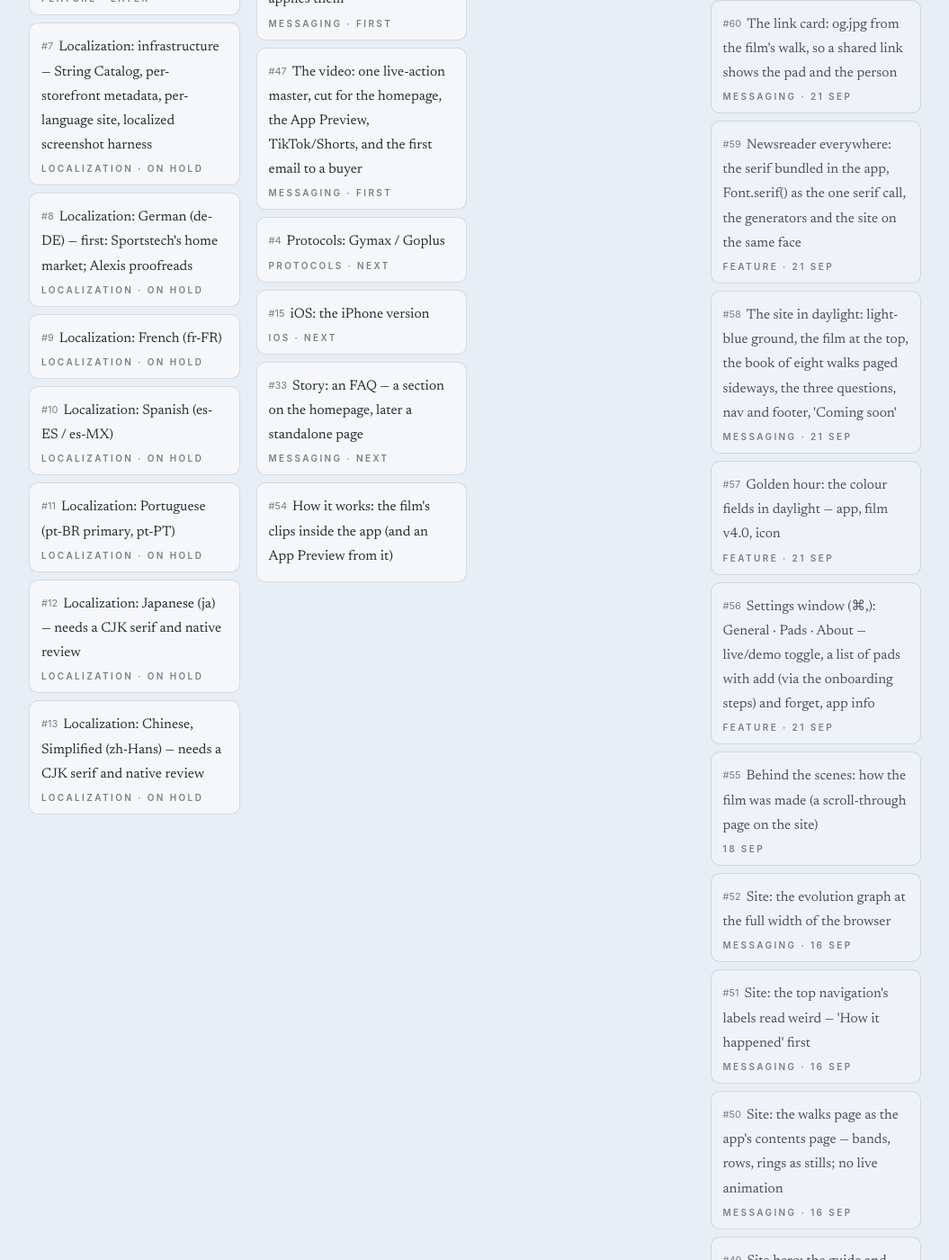
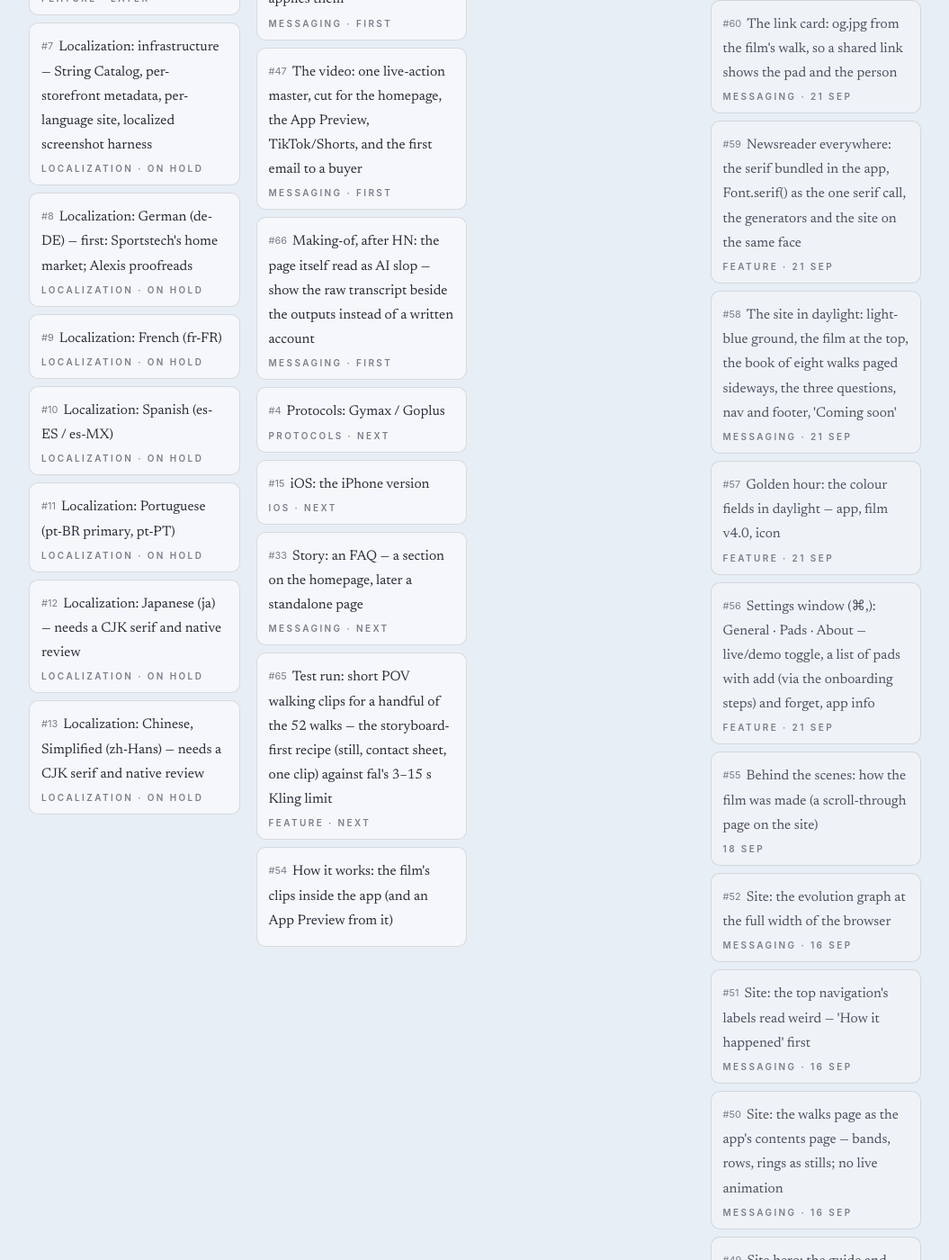
Before and after one commit to akaalias/mosey-site, a Jekyll site: the page built from backlog.html, in a window 1280 px wide and 1400 px high, scrolled down 1286 px. Shown: the whole window at 90% size, without its empty margins (112-1167 px from the left). Built offline with Jekyll 4.4.1, drawn with Linux system fonts in a browser that asks for light colours; some of the changed text lies outside the part shown.

Commit message:
Backlog: #64–#66

```diff
--- a/backlog.html
+++ b/backlog.html
@@ -42,7 +42,7 @@
 <li class='bl-card'><span class='bl-num'>#12</span><span class='bl-title'>Localization: Japanese (ja) — needs a CJK serif and native review</span><span class='bl-kick'>localization · on hold</span></li>
 <li class='bl-card'><span class='bl-num'>#13</span><span class='bl-title'>Localization: Chinese, Simplified (zh-Hans) — needs a CJK serif and native review</span><span class='bl-kick'>localization · on hold</span></li>
 </ul></section>
-<section class='bl-col todo'><h2>To do</h2><span class='bl-sub'><b>11</b> · next, in order</span><ul class='bl-list'>
+<section class='bl-col todo'><h2>To do</h2><span class='bl-sub'><b>13</b> · next, in order</span><ul class='bl-list'>
 <li class='bl-card'><span class='bl-num'>#1</span><span class='bl-title'>Protocols: a second backend behind PadManager (the seam for KingSmith, Gymax, FitShow)</span><span class='bl-kick'>protocols · first</span></li>
 <li class='bl-card'><span class='bl-num'>#2</span><span class='bl-title'>Protocols: KingSmith v1 — WalkingPad A1, A1 Pro, C1, C2, R1, R1 Pro</span><span class='bl-kick'>protocols · first</span></li>
 <li class='bl-card'><span class='bl-num'>#3</span><span class='bl-title'>Protocols: KingSmith v2 — WalkingPad R2, X21, K12 Pro, MXG, G1C</span><span class='bl-kick'>protocols · first</span></li>
@@ -50,12 +50,15 @@
 <li class='bl-card'><span class='bl-num'>#14</span><span class='bl-title'>Messaging &amp; ASO, English: one voice across app, store, screenshots, site, blog — iterate until it fits</span><span class='bl-kick'>messaging · first</span></li>
 <li class='bl-card'><span class='bl-num'>#30</span><span class='bl-title'>Story: a top-level &quot;Research&quot; page — the Blue Zones and Buettner&#x27;s findings for someone who has never heard of them, and how Mosey applies them</span><span class='bl-kick'>messaging · first</span></li>
 <li class='bl-card'><span class='bl-num'>#47</span><span class='bl-title'>The video: one live-action master, cut for the homepage, the App Preview, TikTok/Shorts, and the first email to a buyer</span><span class='bl-kick'>messaging · first</span></li>
+<li class='bl-card'><span class='bl-num'>#66</span><span class='bl-title'>Making-of, after HN: the page itself read as AI slop — show the raw transcript beside the outputs instead of a written account</span><span class='bl-kick'>messaging · first</span></li>
 <li class='bl-card'><span class='bl-num'>#4</span><span class='bl-title'>Protocols: Gymax / Goplus</span><span class='bl-kick'>protocols · next</span></li>
 <li class='bl-card'><span class='bl-num'>#15</span><span class='bl-title'>iOS: the iPhone version</span><span class='bl-kick'>iOS · next</span></li>
 <li class='bl-card'><span class='bl-num'>#33</span><span class='bl-title'>Story: an FAQ — a section on the homepage, later a standalone page</span><span class='bl-kick'>messaging · next</span></li>
+<li class='bl-card'><span class='bl-num'>#65</span><span class='bl-title'>Test run: short POV walking clips for a handful of the 52 walks — the storyboard-first recipe (still, contact sheet, one clip) against fal&#x27;s 3–15 s Kling limit</span><span class='bl-kick'>feature · next</span></li>
 <li class='bl-card'><span class='bl-num'>#54</span><span class='bl-title'>How it works: the film&#x27;s clips inside the app (and an App Preview from it)</span><span class='bl-kick'></span></li>
 </ul></section>
-<section class='bl-col doing'><h2>Doing</h2><span class='bl-sub'><b>0</b> · in hand</span><ul class='bl-list'>
+<section class='bl-col doing'><h2>Doing</h2><span class='bl-sub'><b>1</b> · in hand</span><ul class='bl-list'>
+<li class='bl-card'><span class='bl-num'>#64</span><span class='bl-title'>The film, v4.1: the call shot as a desktop — the Teams window on the left, the Nudge popup popping in top right, the push-in</span><span class='bl-kick'>messaging · first</span></li>
 </ul></section>
 <section class='bl-col done'><h2>Done</h2><span class='bl-sub'><b>23</b> · shipped, newest first</span><ul class='bl-list'>
 <li class='bl-card'><span class='bl-num'>#53</span><span class='bl-title'>The video, before the shoot: an AI stand-in with the same script as the live-action film (#47)</span><span class='bl-kick'>messaging · 21 Sep</span></li>
```
